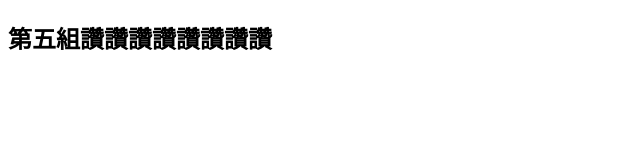
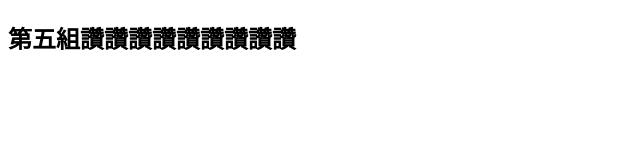
Before and after one commit to RRrush37/5th_for_fun, a plain HTML site: page index.html in a window 1280 px wide. Shown: the full height of the page, 0-640 px from the left. Drawn offline with Linux system fonts and the light colour scheme.

Commit message:
1234567890d

```diff
--- a/index.html
+++ b/index.html
@@ -7,6 +7,6 @@
     <title>Document</title>
   </head>
   <body>
-    <h2>第五組讚讚讚讚讚讚讚讚</h2>
+    <h2>第五組讚讚讚讚讚讚讚讚讚</h2>
   </body>
 </html>
```
